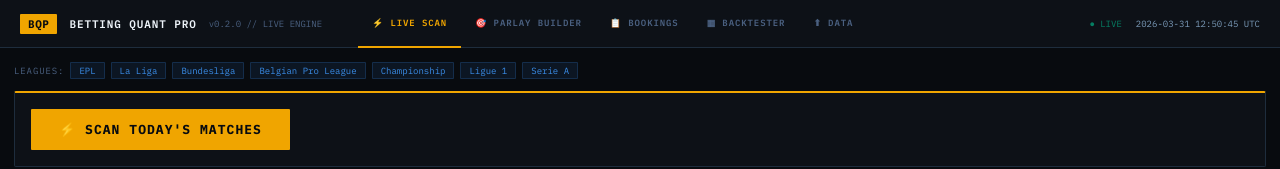
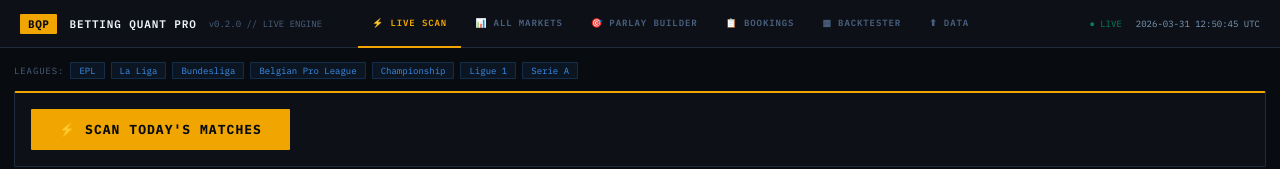
Before and after one commit to BIOUDIE/BetQuantPro, a React (Vite) app: page / in a window 1280 px wide. Shown: the top 169 px of the page. Built offline with nearby package versions, Linux system fonts and the light colour scheme.

Commit message:
Update App.jsx

```diff
--- a/src/App.jsx
+++ b/src/App.jsx
@@ -14,12 +14,14 @@ import DataIngestion    from './components/DataIngestion.jsx'
 import ScanPanel        from './components/ScanPanel.jsx'
 import ParlayBuilder    from './components/ParlayBuilder.jsx'
 import BookingsAnalyzer from './components/BookingsAnalyzer.jsx'
+import MarketAnalyzer   from './components/MarketAnalyzer.jsx'
 
 const INITIAL_ROI  = seedROI()
 const INITIAL_BETS = seedBets()
 
 const TABS = [
   { key: 'scan',      label: '⚡  LIVE SCAN'        },
+  { key: 'markets',   label: '📊  ALL MARKETS'       },
   { key: 'parlay',    label: '🎯  PARLAY BUILDER'    },
   { key: 'bookings',  label: '📋  BOOKINGS'          },
   { key: 'dashboard', label: '▦  BACKTESTER'         },
@@ -184,6 +186,13 @@ export default function App() {
           </div>
         )}
 
+        {/* ════ ALL MARKETS TAB ════ */}
+        {tab === 'markets' && (
+          <div style={{ animation: 'fadeIn 0.3s ease' }}>
+            <MarketAnalyzer />
+          </div>
+        )}
+
         {/* ════ PARLAY BUILDER TAB ════ */}
         {tab === 'parlay' && (
           <div style={{ animation: 'fadeIn 0.3s ease' }}>
```
